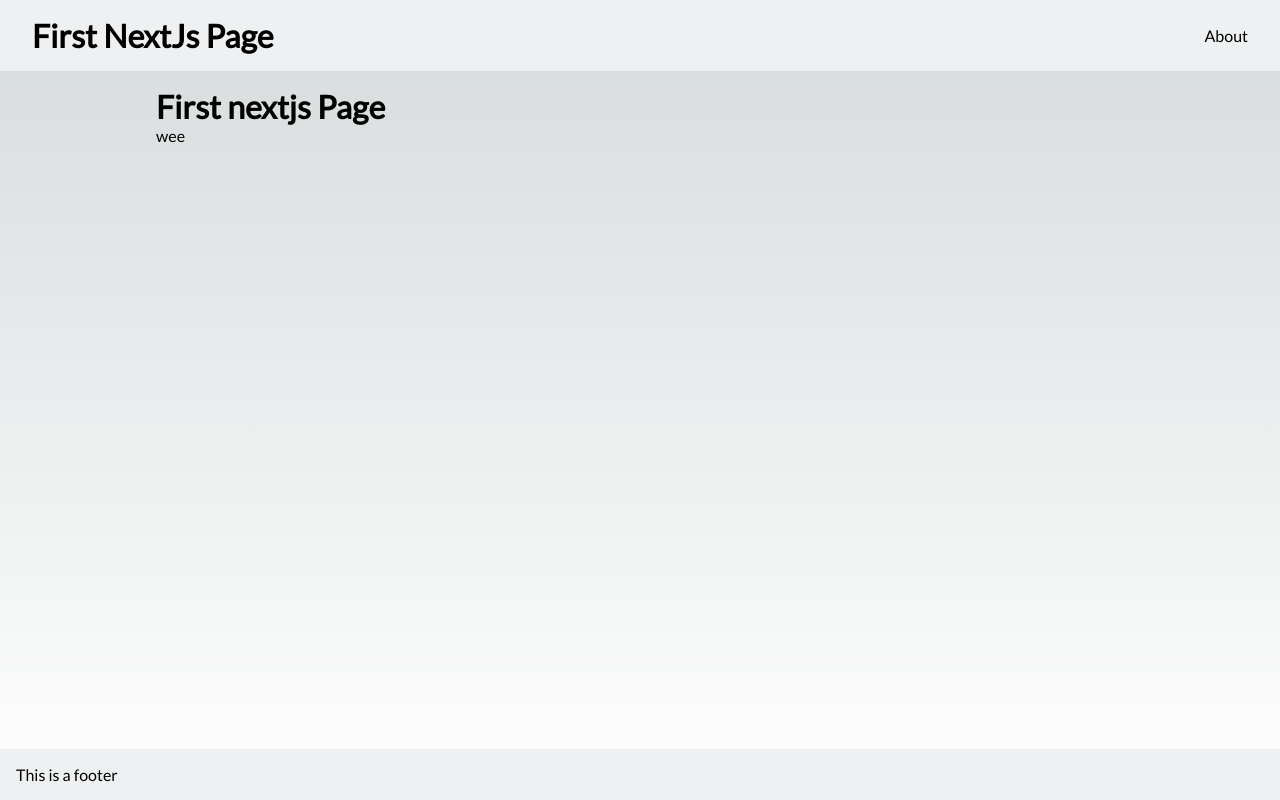
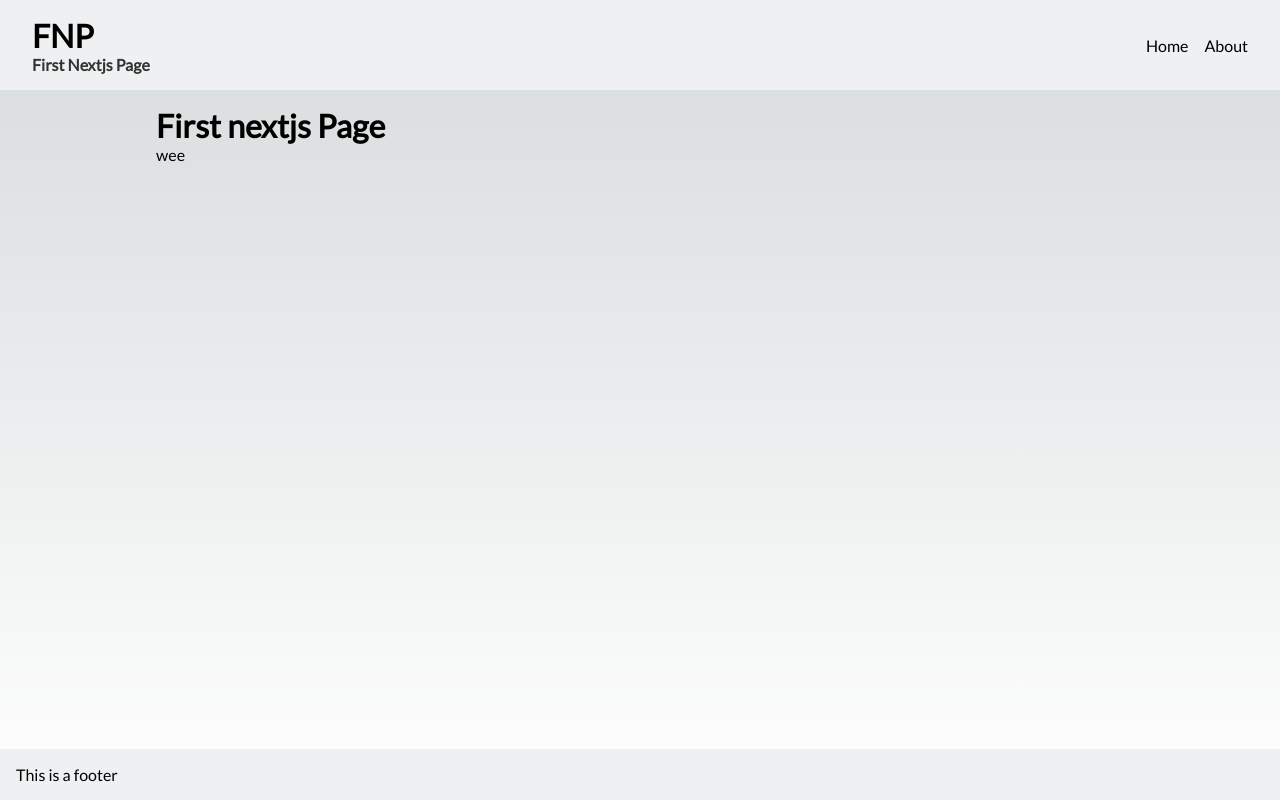
Before and after one commit to JekTheCoder/nextjs-first, a Next.js app: page / in a window 1280 px wide. Built offline with nearby package versions, Linux system fonts and the light colour scheme.

Commit message:
reduce subtitle size

```diff
--- a/src/components/layout/header/Header.module.css
+++ b/src/components/layout/header/Header.module.scss
@@ -1,3 +1,5 @@
+@import '../../../styles/components/subtitle.scss';
+
 .header {
 	display: flex;
 	justify-content: space-between;
@@ -16,3 +18,7 @@
 	display: flex;
 	column-gap: 1rem;
 }
+
+.subtitle {
+	@include subtitle();
+}
--- a/src/components/layout/header/index.tsx
+++ b/src/components/layout/header/index.tsx
@@ -1,14 +1,24 @@
 import Link from 'next/link'
-import styles from './Header.module.css';
+import styles from './Header.module.scss'
 
 export default function Header() {
   return (
     <header className={styles.header}>
-      <h1>First NextJs Page</h1>
+      <Link href={'/'}>
+        <h1>FNP</h1>
+				<h2 className={styles.subtitle}>First Nextjs Page</h2>
+      </Link>
       <nav className={styles.nav}>
         <ul>
           <li>
-            <Link className='link' href="about">About</Link>
+            <Link className="link" href={'/'}>
+              Home
+            </Link>
+          </li>
+          <li>
+            <Link className="link" href="about">
+              About
+            </Link>
           </li>
         </ul>
       </nav>
--- /dev/null
+++ b/src/styles/components/subtitle.scss
@@ -0,0 +1,4 @@
+@mixin subtitle {
+	color: rgb(var(--text-secondary-rgb));
+	font-size: 16px;
+}
--- a/src/styles/globals.scss
+++ b/src/styles/globals.scss
@@ -4,6 +4,7 @@
   --font-mono: 'Lato', sans-serif, ui-monospace, Menlo, Monaco, 'Cascadia Mono', 'Segoe UI Mono',
     'Roboto Mono', 'Oxygen Mono', 'Ubuntu Monospace', 'Source Code Pro',
     'Fira Mono', 'Droid Sans Mono', 'Courier New', monospace;
+	--text-secondary-rgb: 50, 50, 50;
 
   --foreground-rgb: 0, 0, 0;
   --background-start-rgb: 214, 219, 220;
@@ -45,6 +46,7 @@
     --foreground-rgb: 255, 255, 255;
     --background-start-rgb: 0, 0, 0;
     --background-end-rgb: 0, 0, 0;
+		--text-secondary-rgb: 200, 200, 200;
 
     --primary-glow: radial-gradient(rgba(1, 65, 255, 0.4), rgba(1, 65, 255, 0));
     --secondary-glow: linear-gradient(
```
